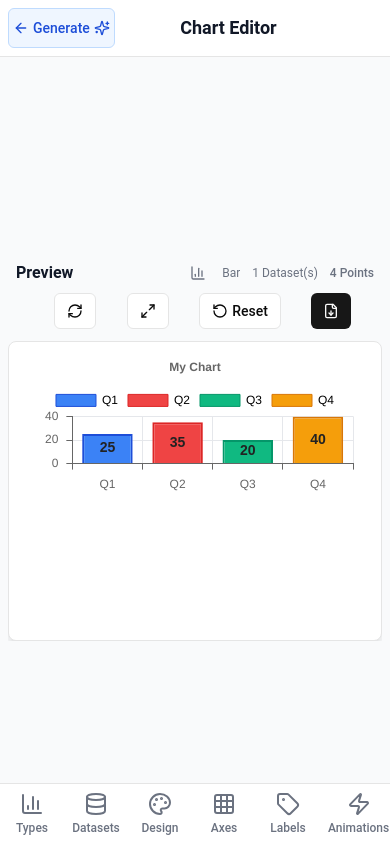
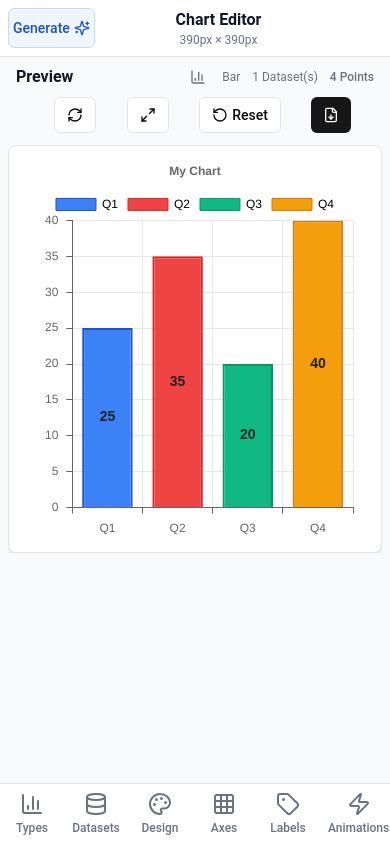
Before and after one commit to Harikrishnanvkph/cursor_ai, a Next.js app: page /editor in a window 390 px wide. Built offline with nearby package versions, Linux system fonts and the light colour scheme.

Commit message:
chart manual size mobile settings

```diff
--- a/app/editor/page.tsx
+++ b/app/editor/page.tsx
@@ -36,16 +36,55 @@ function useIsMobile576() {
   return isMobile;
 }
 
+// Custom hook to get screen dimensions
+function useScreenDimensions() {
+  const [dimensions, setDimensions] = useState({ width: 0, height: 0 });
+
+  useEffect(() => {
+    function updateDimensions() {
+      setDimensions({
+        width: window.innerWidth,
+        height: window.innerHeight
+      });
+    }
+
+    updateDimensions();
+    window.addEventListener("resize", updateDimensions);
+    return () => window.removeEventListener("resize", updateDimensions);
+  }, []);
+
+  return dimensions;
+}
+
 export default function EditorPage() {
   const [mounted, setMounted] = useState(false);
   useEffect(() => setMounted(true), []);
 
   const [activeTab, setActiveTab] = useState("types_toggles")
-  const { chartConfig } = useChartStore()
+  const { chartConfig, updateChartConfig } = useChartStore()
   const [leftSidebarCollapsed, setLeftSidebarCollapsed] = useState(false)
   const [rightSidebarCollapsed, setRightSidebarCollapsed] = useState(false)
   const [mobilePanel, setMobilePanel] = useState<string | null>(null)
   const isMobile = useIsMobile576();
+  const { width: screenWidth, height: screenHeight } = useScreenDimensions();
+
+  // Auto-apply mobile dimensions when Manual Dimensions is enabled on mobile
+  useEffect(() => {
+    if (isMobile && screenWidth > 0) {
+      // Automatically enable Manual Dimensions on mobile devices
+      const mobileWidth = `${screenWidth}px`;
+      const mobileHeight = `${screenWidth}px`; // Same as width for square aspect
+
+      updateChartConfig({
+        ...chartConfig,
+        manualDimensions: true,
+        responsive: false,
+        maintainAspectRatio: false,
+        width: mobileWidth,
+        height: mobileHeight
+      });
+    }
+  }, [isMobile, screenWidth, updateChartConfig]);
 
   if (!mounted) {
     return null; // Or a loading spinner if you prefer
@@ -59,20 +98,28 @@ export default function EditorPage() {
         <div className="flex items-center justify-between p-2 border-b bg-white">
           <Link href="/landing">
             <Button variant="outline" className="xs400:p-1 bg-blue-50 hover:bg-blue-100 text-blue-700 border-blue-200 flex flex-row items-center justify-center gap-1">
-              <ArrowLeft className="h-5 w-5" />
+              <ArrowLeft className="h-5 w-5 xs400:hidden" />
               Generate
               <Sparkles className="h-4 w-4" />
             </Button>
           </Link>
-          <span className="font-bold text-lg text-gray-900">Chart Editor</span>
+          <div className="flex flex-col items-center">
+            <span className="font-bold text-lg text-gray-900 xs400:text-base">Chart Editor</span>
+            {isMobile && (
+              <span className="text-xs text-gray-500">
+                {screenWidth}px × {screenWidth}px
+              </span>
+            )}
+          </div>
           <div className="w-10" /> {/* Spacer for symmetry */}
         </div>
         {/* Chart Preview */}
-        <div className="flex-1 flex items-center justify-center p-2">
+        <div className="flex-1 flex items-start justify-center p-2">
           <ChartPreview />
         </div>
         {/* Bottom Navigation - horizontally scrollable, tiles never squish */}
-        <nav className="fixed bottom-0 left-0 right-0 w-full bg-white border-t z-50 overflow-x-auto whitespace-nowrap">
+        {/* fixed right-0 left-0 bottom-0 top-0 */}
+        <nav className="flex w-full bg-white border-t z-50 overflow-x-auto whitespace-nowrap">
           <div className="flex flex-row min-w-full">
             {TABS.map((tab) => {
               const Icon = tab.icon
--- a/components/chart-preview.tsx
+++ b/components/chart-preview.tsx
@@ -762,7 +762,7 @@ export function ChartPreview({ onToggleSidebar, isSidebarCollapsed, onToggleLeft
   };
 
   return (
-    <div className={`flex flex-col overflow-hidden${isMobile ? '' : ' h-full'}`} ref={fullscreenContainerRef}>
+    <div className={`flex min-w-full flex-col overflow-hidden${isMobile ? '' : ' h-full'}`} ref={fullscreenContainerRef}>
       {/* Fullscreen overlay */}
       {isFullscreen && (
         <div className="fixed inset-0 bg-white z-40" />
```
